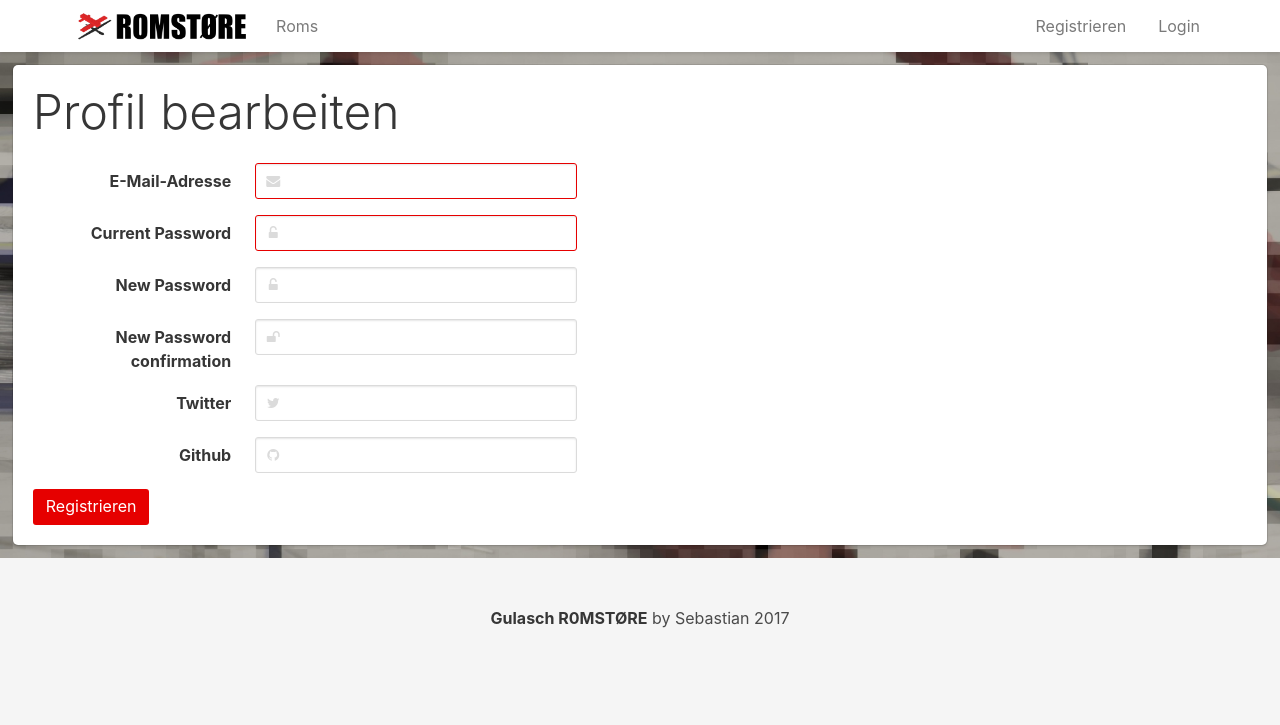
After one commit to entropia/gulasch-r0mstore, a Django app: template users/templates/users/user_update.html in a window 1280 px wide. The commit adds this page. Shown: the top 725 px of the page. Run offline with Django 3.2, Linux system fonts and the light colour scheme; the template is opened without the code that fills it: values that come from a table or form of the project are taken from there, others are empty; some libraries are stand-ins or nearby versions.

Commit message:
Finished usermanagement

```diff
--- a/templates/base.html
+++ b/templates/base.html
@@ -18,8 +18,10 @@
 					<a class="nav-item">
 						<img src="{% static "images/logo.png" %}"/>
 					</a>
-					<a class="nav-item is-tab is-hidden-mobile is-active">Roms</a>
-					<a class="nav-item is-tab is-hidden-mobile">Upload Rom</a>
+					<a class="nav-item is-tab is-hidden-mobile">Roms</a>
+					{% if user.is_authenticated %}
+					<a class="nav-item is-tab is-hidden-mobile">Rom Hochladen</a>
+					{% endif %}
 				</div>
 				<span class="nav-toggle">
 					<span></span>
@@ -29,13 +31,17 @@
 
 				<div class="nav-right nav-menu">
 					<a class="nav-item is-tab is-hidden-tablet is-active">Roms</a>
+					{% if user.is_authenticated %}
 					<a class="nav-item is-tab is-hidden-tablet">Rom Hochladen</a>
+					{% endif %}
 
+					{% if not user.is_authenticated %}
 					<a class="nav-item is-tab">Registrieren</a>
-					<a class="nav-item is-tab">
-						Einstellungen
-					</a>
 					<a class="nav-item is-tab">Login</a>
+					{% else %}
+					<a class="nav-item is-tab">Profil</a>
+					<a class="nav-item is-tab">Logout</a>
+					{% endif %}
 				</div>
 			</div>
 		</nav>
--- a/users/forms.py
+++ b/users/forms.py
@@ -72,6 +72,15 @@ class UserUpdateForm(ModelForm):
 		return current_password
 
 
+	def clean_new_password1(self):
+		password1 = self.cleaned_data.get("new_password1")
+
+		if password1 != '':
+			validate_password(password1)
+
+		return password1
+
+
 	def clean_new_password2(self):
 		password1 = self.cleaned_data.get("new_password1")
 		password2 = self.cleaned_data.get("new_password2")
--- /dev/null
+++ b/users/templates/users/user_update.html
@@ -0,0 +1,180 @@
+{% extends "base.html" %}
+
+{% block title %}Profil bearbeiten{% endblock %}
+
+{% block content %}
+<div class="rom-overview">
+	<div class="columns">
+		<div class="column">
+			<div class="box">
+				<h1 class="title is-1">Profil bearbeiten</h1>
+				<form method="post">
+					{% csrf_token %}
+
+					<div class="field is-horizontal">
+						<div class="field-label is-normal">
+							<label class="label" for="{{form.email.id_for_label}}">{{form.email.label}}</label>
+						</div>
+						<div class="field-body">
+							<div class="field is-narrow">
+								<div class="control has-icons-left has-icons-right">
+									<input class="input {% if form.email.errors %}is-danger{% endif %} is-primary"
+									type="text" name="{{form.email.html_name}}"
+									 id="{{form.email.id_for_label}}" value="{{form.email.value|default_if_none:''}}" />
+									<span class="icon is-small is-left">
+										<i class="fa fa-envelope"></i>
+									</span>
+									<span class="icon is-small is-right">
+										{% if form.email.errors %}
+										<i class="fa fa-warning"></i>
+										{% endif %}
+									</span>
+								</div>
+								<p class="help is-danger">
+									{{form.email.errors.as_text}}
+								</p>
+							</div>
+						</div>
+					</div>
+
+					<div class="field is-horizontal">
+						<div class="field-label is-normal">
+							<label class="label" for="{{form.current_password.id_for_label}}">{{form.current_password.label}}</label>
+						</div>
+						<div class="field-body">
+							<div class="field is-narrow">
+								<div class="control has-icons-left has-icons-right">
+									<input class="input {% if form.current_password.errors %}is-danger{% endif %} is-primary"
+									type="password" name="{{form.current_password.html_name}}"
+									 id="{{form.current_password.id_for_label}}" value="{{form.current_password.value|default_if_none:'' }}" />
+									<span class="icon is-small is-left">
+										<i class="fa fa-unlock-alt"></i>
+									</span>
+									<span class="icon is-small is-right">
+										{% if form.current_password.errors %}
+										<i class="fa fa-warning"></i>
+										{% endif %}
+									</span>
+								</div>
+								<p class="help is-danger">
+									{{form.current_password.errors.as_text}}
+								</p>
+							</div>
+						</div>
+					</div>
+
+					<div class="field is-horizontal">
+						<div class="field-label is-normal">
+							<label class="label" for="{{form.new_password1.id_for_label}}">{{form.new_password1.label}}</label>
+						</div>
+						<div class="field-body">
+							<div class="field is-narrow">
+								<div class="control has-icons-left has-icons-right">
+									<input class="input {% if form.new_password1.errors %}is-danger{% endif %}"
+									type="password" name="{{form.new_password1.html_name}}"
+									 id="{{form.new_password1.id_for_label}}" value="{{form.new_password1.value|default_if_none:'' }}" />
+									<span class="icon is-small is-left">
+										<i class="fa fa-unlock-alt"></i>
+									</span>
+									<span class="icon is-small is-right">
+										{% if form.new_password1.errors %}
+										<i class="fa fa-warning"></i>
+										{% endif %}
+									</span>
+								</div>
+								<p class="help is-danger">
+									{{form.new_password1.errors.as_text}}
+								</p>
+							</div>
+						</div>
+					</div>
+
+					<div class="field is-horizontal">
+						<div class="field-label is-normal">
+							<label class="label" for="{{form.new_password2.id_for_label}}">{{form.new_password2.label}}</label>
+						</div>
+						<div class="field-body">
+							<div class="field is-narrow">
+								<div class="control has-icons-left has-icons-right">
+									<input class="input {% if form.new_password2.errors %}is-danger{% endif %}"
+									type="password" name="{{form.new_password2.html_name}}"
+									 id="{{form.new_password2.id_for_label}}" value="{{form.new_password2.value|default_if_none:'' }}" />
+									<span class="icon is-small is-left">
+										<i class="fa fa-unlock"></i>
+									</span>
+									<span class="icon is-small is-right">
+										{% if form.new_password2.errors %}
+										<i class="fa fa-warning"></i>
+										{% endif %}
+									</span>
+								</div>
+								<p class="help is-danger">
+									{{form.new_password2.errors.as_text}}
+								</p>
+							</div>
+						</div>
+					</div>
+
+					<div class="field is-horizontal">
+						<div class="field-label is-normal">
+							<label class="label" for="{{form.twitter.id_for_label}}">{{form.twitter.label}}</label>
+						</div>
+						<div class="field-body">
+							<div class="field is-narrow">
+								<div class="control has-icons-left has-icons-right">
+									<input class="input {% if form.twitter.errors %}is-danger{% endif %}"
+									type="text" name="{{form.twitter.html_name}}"
+									 id="{{form.twitter.id_for_label}}" value="{{form.twitter.value|default_if_none:'' }}" />
+									<span class="icon is-small is-left">
+										<i class="fa fa-twitter"></i>
+									</span>
+									<span class="icon is-small is-right">
+										{% if form.twitter.errors %}
+										<i class="fa fa-warning"></i>
+										{% endif %}
+									</span>
+								</div>
+								<p class="help is-danger">
+									{{form.twitter.errors.as_text}}
+								</p>
+							</div>
+						</div>
+					</div>
+
+					<div class="field is-horizontal">
+						<div class="field-label is-normal">
+							<label class="label" for="{{form.github.id_for_label}}">{{form.github.label}}</label>
+						</div>
+						<div class="field-body">
+							<div class="field is-narrow">
+								<div class="control has-icons-left has-icons-right">
+									<input class="input {% if form.github.errors %}is-danger{% endif %}"
+									type="text" name="{{form.github.html_name}}"
+									 id="{{form.github.id_for_label}}" value="{{form.github.value|default_if_none:'' }}" />
+									<span class="icon is-small is-left">
+										<i class="fa fa-github"></i>
+									</span>
+									<span class="icon is-small is-right">
+										{% if form.github.errors %}
+										<i class="fa fa-warning"></i>
+										{% endif %}
+									</span>
+								</div>
+								<p class="help is-danger">
+									{{form.github.errors.as_text}}
+								</p>
+							</div>
+						</div>
+					</div>
+
+					<div class="field is-grouped">
+						<p class="control">
+							<button class="button is-primary">Registrieren</button>
+						</p>
+					</div>
+				</form>
+			</div>
+		</div>
+	</div>
+</div>
+{% endblock %}
--- a/users/urls.py
+++ b/users/urls.py
@@ -26,5 +26,5 @@ urlpatterns = [
 														name='password_reset_sent'),
 
 	url(r'^login/$', login, {'template_name' : 'users/login.html'}, name='login'),
-	url(r'^logout/$', logout ,{'next_page' : reverse_lazy('login')}, name='logout'),
+	url(r'^logout/$', logout ,{'next_page' : reverse_lazy('login')}, name='logout')
 ]
--- a/users/views.py
+++ b/users/views.py
@@ -29,7 +29,7 @@ class UserUpdateView(UpdateView):
 		return self.model.objects.filter(id=self.request.user.id)
 
 	def get_success_url(self):
-		return reverse('geometry_create')
+		return reverse('rom_overview')
 
 
 
```
Also changed, not shown: users/signup.html (added, +186 -0 lines), users/templates/users/user_edit.html (added, +181 -0 lines).
